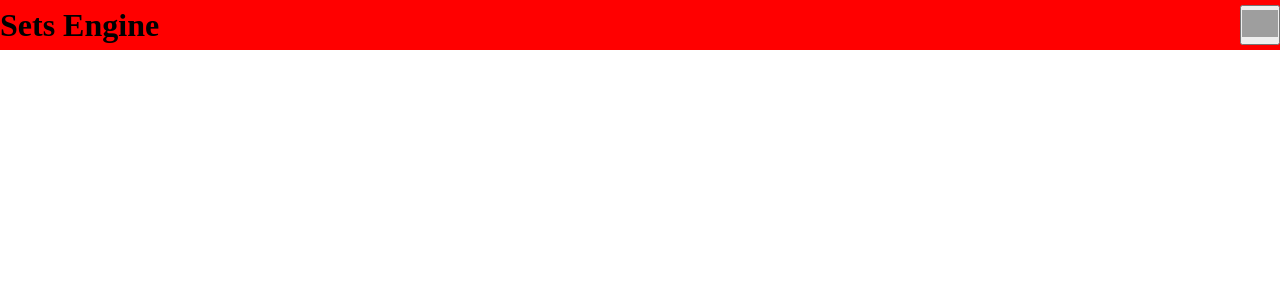
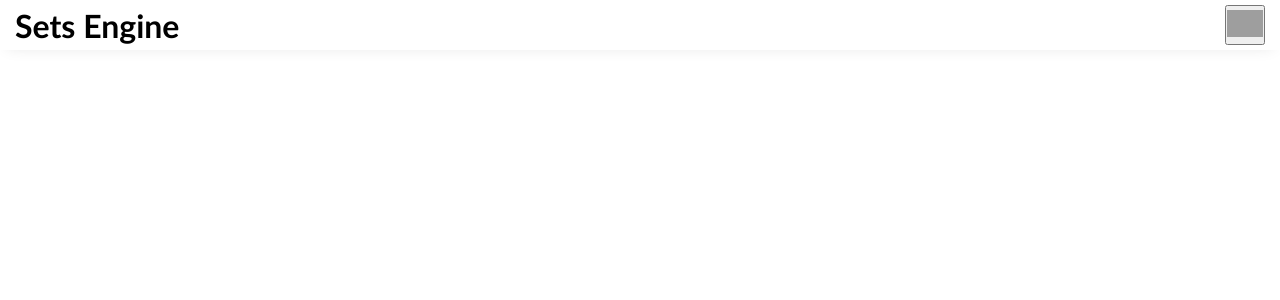
Before and after one commit to Manuel-2/SetsEngine, a Vue app: page / in a window 1280 px wide. Shown: the top 300 px of the page. Built offline with nearby package versions, Linux system fonts and the light colour scheme; grey boxes are pictures that could not be loaded.

Commit message:
se definieron nuevas variables css en el root y el header basa su color y tamño en esas variables

```diff
--- a/src/assets/main.css
+++ b/src/assets/main.css
@@ -6,10 +6,18 @@
 
 body {
   min-height: 100vh;
+  font-family:  'Gill Sans', 'Gill Sans MT', Calibri, 'Trebuchet MS', sans-serif;
 }
 
 
 :root {
   /* colors */
-  --header-color: red;
+  --primary-color: #f4f4f6;
+  --secondary-color: #e6e6e9;
+  --tertiary-color: #9999a1;
+  --positive-color: #35a7ff;
+  --danger-color: #ff5964;
+
+  /* sizes */
+  --header-height:50px;
 }
--- a/src/components/MainHeader.vue
+++ b/src/components/MainHeader.vue
@@ -25,10 +25,12 @@ export default {
 <style scoped>
 .header {
   width: 100%;
-  height: 50px;
+  height: var(--header-height);
+  padding: 0px 15px;
   display: flex;
   justify-content: space-between;
   background-color: var(--header-color);
+  box-shadow: 0px 5px 15px -7px rgba(0,0,0,0.1);;
 }
 
 .header__part {
```
